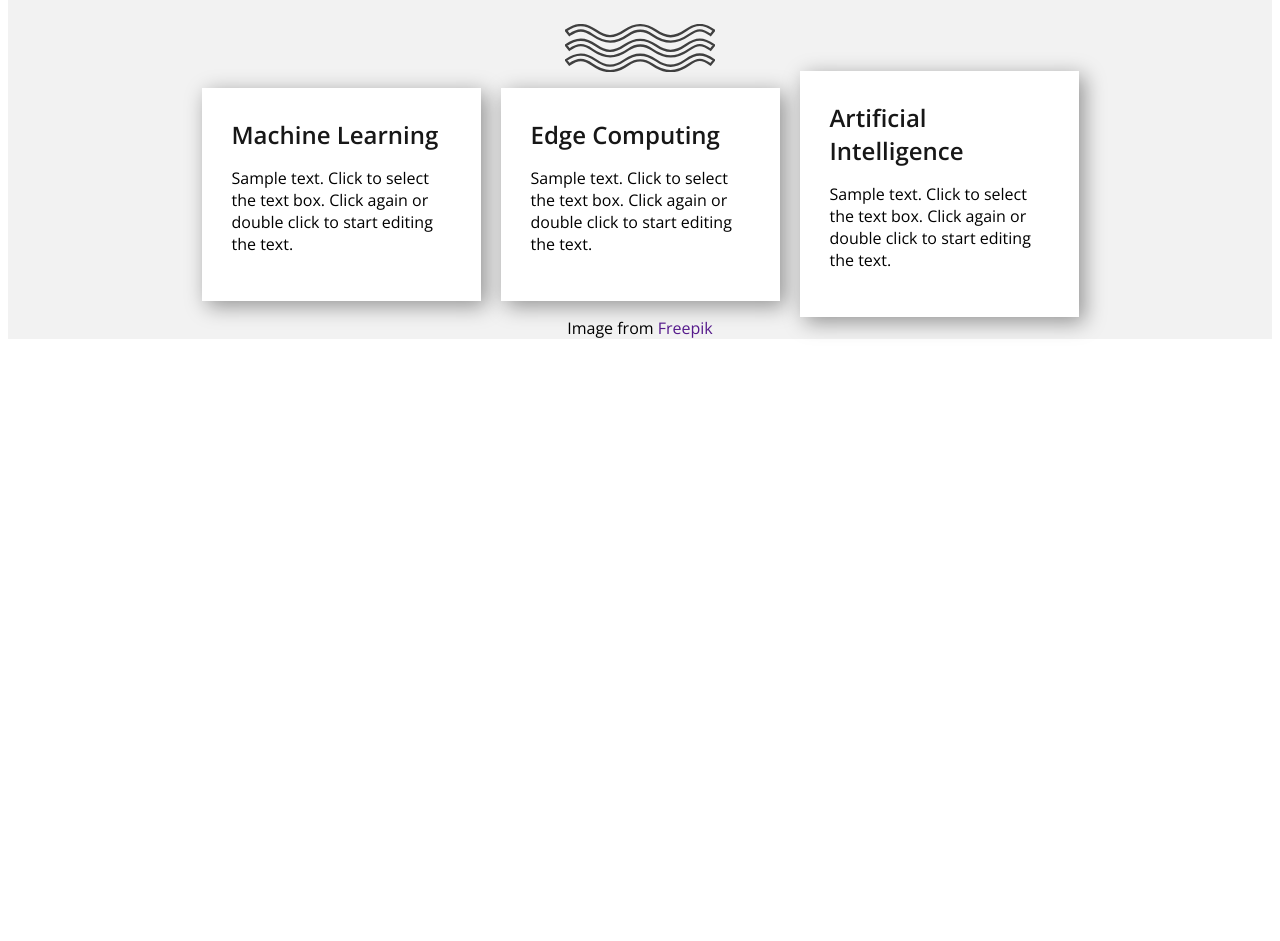
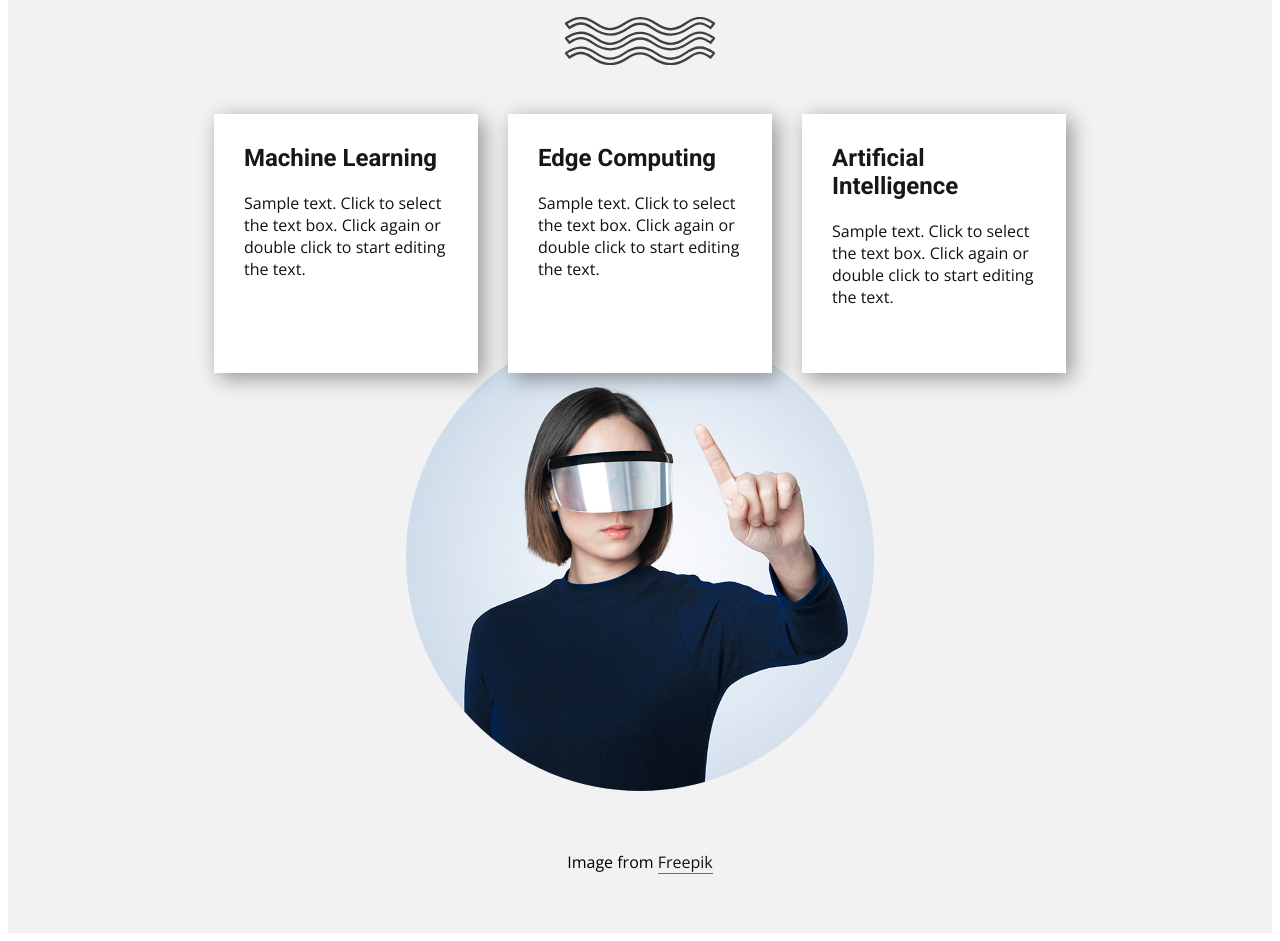
Before and after one commit to tigranyanann/nicepage, a plain HTML site: page index.html in a window 1280 px wide. Shown: the part 203-1144 px from the top of the page. Before the commit the page ends 800 px from the top, so only its background shows below. Drawn offline with nearby package versions, Linux system fonts and the light colour scheme.

Commit message:
i almost finished the main

```diff
--- a/index.html
+++ b/index.html
@@ -7,7 +7,7 @@
     <script src="https://kit.fontawesome.com/e260159a62.js" crossorigin="anonymous"></script>
     <link rel="preconnect" href="https://fonts.googleapis.com">
     <link rel="preconnect" href="https://fonts.gstatic.com" crossorigin>
-    <link href="https://fonts.googleapis.com/css2?family=Open+Sans:wght@300;400;500;600&display=swap" rel="stylesheet">
+    <link href="https://fonts.googleapis.com/css2?family=Montserrat:wght@100;200;300;400;500;600;700;800;900&family=Open+Sans:wght@300;400;500;600&family=Roboto:wght@100;300;400;500;700;900&display=swap" rel="stylesheet">
     <meta name="viewport" content="width=device-width, initial-scale=1.0">
 </head>
 <body>
@@ -58,6 +58,7 @@
 	C11.2,30.2,20.6,29.9,32.2,38z"></path></svg>
                     </div>
                     <div class="im-boxs">
+                       <div class="boxs">
                         <div class="box">
                             <div>
                                 <h4> Machine Learning</h4>
@@ -76,6 +77,7 @@
                                 <p>Sample text. Click to select the text box. Click again or double click to start editing the text.</p>
                             </div>
                         </div>
+                       </div>
                     </div>
                     <div class="img"></div>
                     <div class="link">
--- a/source/scss/style.scss
+++ b/source/scss/style.scss
@@ -2,7 +2,6 @@
     list-style: none;
     outline: none;
     text-decoration: none;
-    font-family: 'Open Sans', sans-serif;
 }
 
 div.container {
@@ -18,6 +17,7 @@ div.container {
 
 header.header {
     max-height: 80px;
+    font-family: 'Open Sans', sans-serif;
 
     .logo a img {
         height: 32px;
@@ -83,15 +83,45 @@ section.one {
         flex-direction: column;
         justify-content: center;
         align-items: center;
+        position: relative;
+
+        div.img {
+            background-image: url(../../assets/img/cxc.jpg);
+            background-position: 50% 50%;
+            width: 468px;
+            height: 468px;
+            border-radius: 50%;
+            object-fit: cover;
+            display: block;
+            vertical-align: middle;
+            background-size: cover;
+            background-repeat: no-repeat;
+            margin-top: -50px;
+        }
+
+        div.link {
+            font-family: 'Open Sans', sans-serif;
+            font-size: 16px;
+            margin: 60px 0px;
+
+            a {
+                border-bottom: 1px solid #e63361;
+                color: #111;
+
+                &:hover {
+                    border-bottom-color: #000;
+                }
+            }
+        }
     }
 
     h3 {
         font-size: 48px;
-        font-weight: 200;
         margin: 60px auto 0;
         text-align: center;
-        font-weight: 300;
         color: #171717;
+        font-family: 'Montserrat', sans-serif;
+        font-weight: 200;
     }
 
     div.m-btn {
@@ -108,26 +138,51 @@ section.one {
 
     div.im-boxs {
         display: flex;
-        justify-content: center;
-        align-items: center;
+        max-width: 882px;
+        margin-top: 50px;
 
-        .box {
-            background-image: none;
-            box-shadow: 5px 5px 20px 0 rgb(0 0 0 / 40%);
-            margin: 0 10px;
-            max-width: 279px;
-            max-height: 259px;
-            background-color: #fff;
+        div.boxs {
+            display: flex;
+            justify-content: space-between;
+            align-items: center;
+            text-align: left;
 
-            div {
+            @media screen and (max-width: 768px) {
+                flex-wrap: wrap;
+            }
+
+            div.box {
+                background-image: none;
+                box-shadow: 5px 5px 20px 0 rgb(0 0 0 / 40%);
+                color: #111111;
+                background-color: #ffffff;
+                position: relative;
                 padding: 30px;
-                text-align: left;
+                max-width: 279px;
+                max-height: 259px;
+                margin: 0 15px;
+                min-height: 199px;
+
+                @media screen and (max-width: 768px) {
+//                    width: calc(50%);
+                    margin-bottom: 15px;
+                    max-width: 259px;
+                    max-height: 211px;
+                    padding: 30px 20px;
+                }
 
                 h4 {
+                    margin-top: 0;
+                    font-weight: 700;
+                    margin-bottom: 0;
+                    font-family: 'Roboto', sans-serif;
+                    font-size: 24px;
                     color: #171717;
-                    font-weight: 700;
-                    font-size: 24px;
-                    margin: 0px;
+                }
+
+                p {
+                    margin: 20px 0px;
+                    font-family: 'Open Sans', sans-serif;
                 }
             }
         }
```
Also changed, not shown: source/css/style.css.
